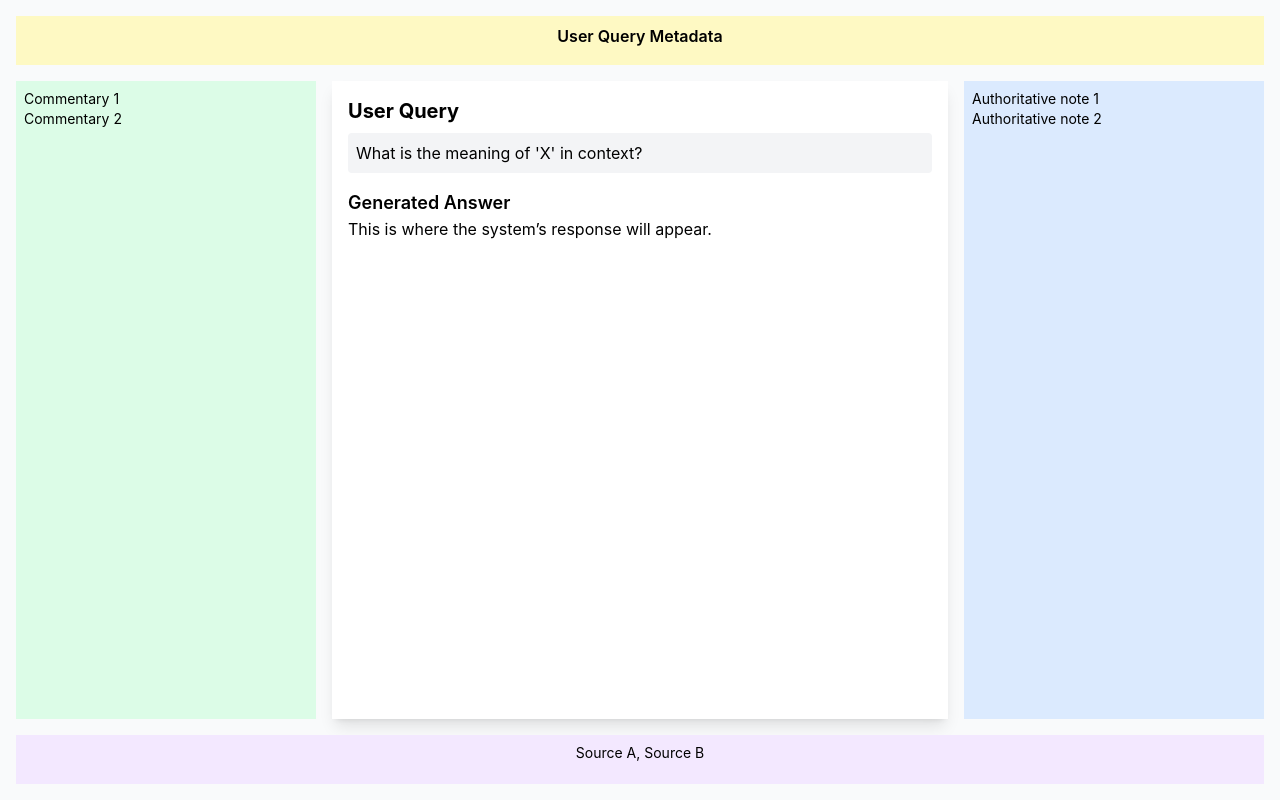
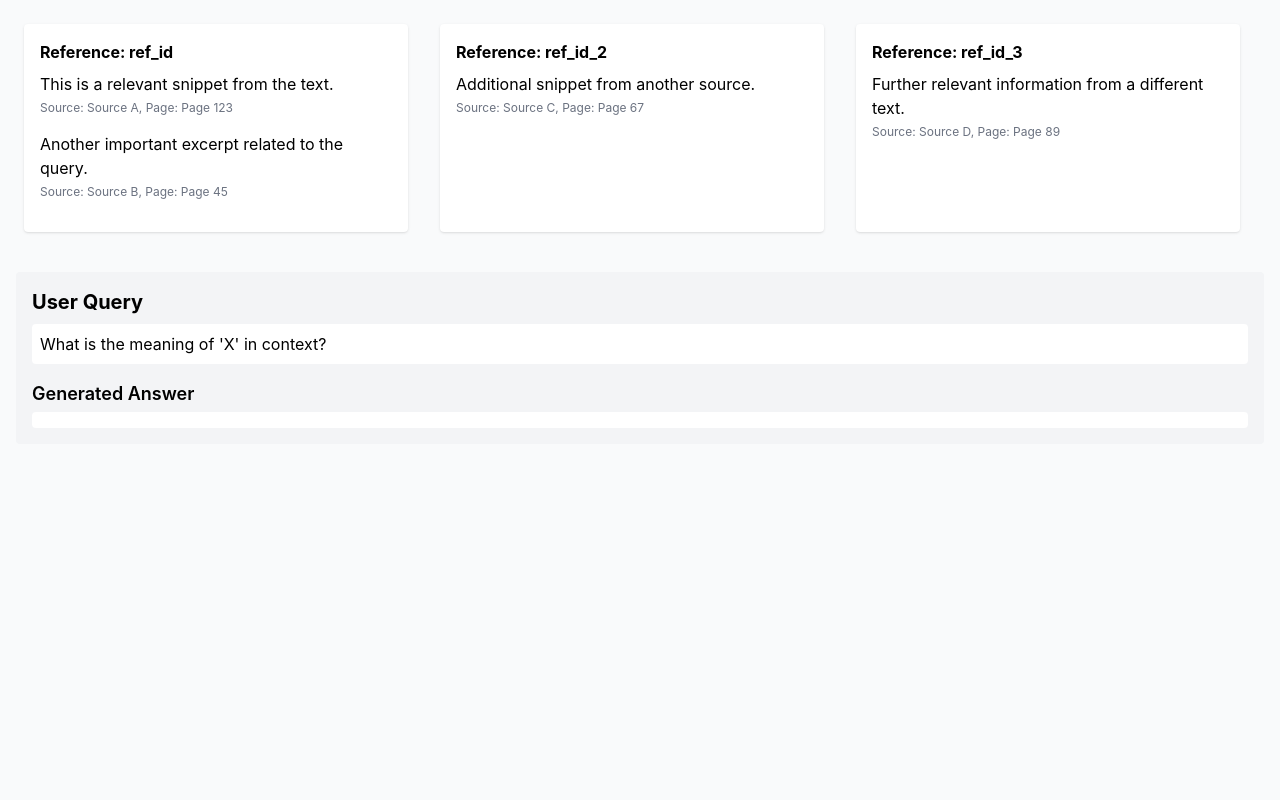
Before and after one commit to WojciechKusa/talmud-ir, a React (Create React App) app in the folder rag-talmud-ui/: page / in a window 1280 px wide. Built offline with nearby package versions, Linux system fonts and the light colour scheme.

Commit message:
new variant of UI

```diff
--- a/rag-talmud-ui/src/App.js
+++ b/rag-talmud-ui/src/App.js
@@ -1,12 +1,11 @@
 import React, { useEffect, useState } from "react";
-import data from "./data/data.json"; // works with CRA/Vite
+import data from "./data/data.json";
 
 function App() {
   const [content, setContent] = useState({
     query: "",
-    leftCommentary: [],
-    rightCommentary: [],
-    references: []
+    snippets: {},
+    answer: ""
   });
 
   useEffect(() => {
@@ -15,29 +14,29 @@ function App() {
 
   return (
     <div className="h-screen w-screen bg-gray-50 p-4">
-      <div className="grid grid-cols-12 grid-rows-12 gap-4 h-full">
-        <div className="col-span-12 row-span-1 bg-yellow-100 p-2 text-center font-semibold">
-          User Query Metadata
-        </div>
-        <div className="col-span-3 row-span-10 bg-green-100 p-2 overflow-y-auto text-sm">
-          {content.leftCommentary.map((c, i) => (
-            <p key={i}>{c}</p>
-          ))}
-        </div>
-        <div className="col-span-6 row-span-10 bg-white shadow-lg p-4 overflow-y-auto">
-          <h1 className="text-xl font-bold mb-2">User Query</h1>
-          <div className="bg-gray-100 p-2 rounded mb-4">{content.query}</div>
-          <h2 className="text-lg font-semibold">Generated Answer</h2>
-          <p>This is where the system’s response will appear.</p>
-        </div>
-        <div className="col-span-3 row-span-10 bg-blue-100 p-2 overflow-y-auto text-sm">
-          {content.rightCommentary.map((c, i) => (
-            <p key={i}>{c}</p>
-          ))}
-        </div>
-        <div className="col-span-12 row-span-1 bg-purple-100 p-2 text-center text-sm">
-          {content.references.join(", ")}
-        </div>
+      <div className="flex flex-wrap gap-4">
+        {Object.entries(content.snippets || {}).map(([refId, snippets], idx) => (
+          <div
+            key={refId}
+            className="bg-white shadow rounded p-4 m-2 flex-1 min-w-[300px] max-w-sm"
+          >
+            <h2 className="font-bold mb-2">Reference: {refId}</h2>
+            {snippets.map((snippet, i) => (
+              <div key={i} className="mb-4">
+                <p className="mb-1">{snippet.text}</p>
+                <p className="text-xs text-gray-500">
+                  Source: {snippet.source}, Page: {snippet.page}
+                </p>
+              </div>
+            ))}
+          </div>
+        ))}
+      </div>
+      <div className="mt-8 bg-gray-100 p-4 rounded">
+        <h1 className="text-xl font-bold mb-2">User Query</h1>
+        <div className="bg-white p-2 rounded mb-4">{content.query}</div>
+        <h2 className="text-lg font-semibold mb-1">Generated Answer</h2>
+        <div className="bg-white p-2 rounded">{content.answer}</div>
       </div>
     </div>
   );
--- a/rag-talmud-ui/src/data/data.json
+++ b/rag-talmud-ui/src/data/data.json
@@ -2,5 +2,36 @@
   "query": "What is the meaning of 'X' in context?",
   "leftCommentary": ["Commentary 1", "Commentary 2"],
   "rightCommentary": ["Authoritative note 1", "Authoritative note 2"],
-  "references": ["Source A", "Source B"]
+  "references": ["Source A", "Source B"],
+  "topReferences": ["Top Source 1", "Top Source 2"],
+  "bottomReferences": ["Bottom Source 1", "Bottom Source 2"],
+  "snippets": {
+    "ref_id": [
+      {
+        "text": "This is a relevant snippet from the text.",
+        "source": "Source A",
+        "page": "Page 123"
+      },
+      {
+        "text": "Another important excerpt related to the query.",
+        "source": "Source B",
+        "page": "Page 45"
+      }
+    ],
+    "ref_id_2": [
+      {
+        "text": "Additional snippet from another source.",
+        "source": "Source C",
+        "page": "Page 67"
+      }
+    ],
+    "ref_id_3": [
+      {
+        "text": "Further relevant information from a different text.",
+        "source": "Source D",
+        "page": "Page 89"
+      }
+    ]
+  }
+
 }
```
